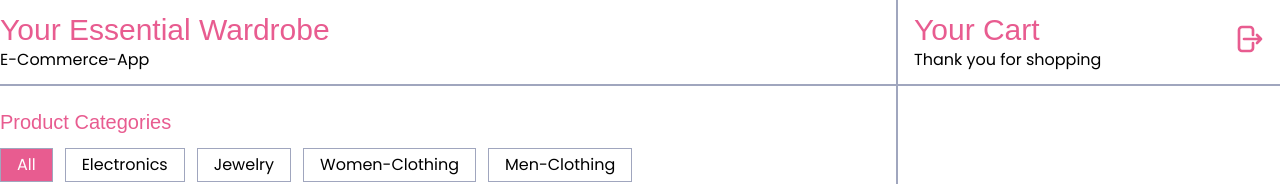
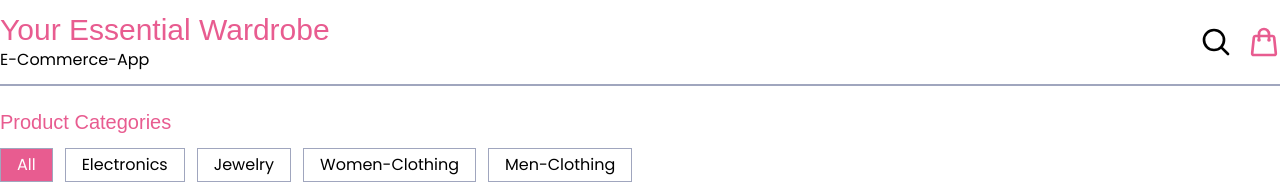
Before and after one commit to SLN4403/E-Commerce-Web, a website built with Vite: page index.html in a window 1280 px wide. Shown: the top 184 px of the page. Built offline with nearby package versions, Linux system fonts and the light colour scheme; a web font is replaced by a local one.

Commit message:
side bar open/close pt-1

```diff
--- a/index.html
+++ b/index.html
@@ -15,36 +15,41 @@
     <!-- NAVIGATION -->
     <nav class="border-b-2 z-40
          border-lines fixed w-full bg-white ">
+
       <div class="container">
         <div class="flex justify-between items-center py-3">
+
           <!-- BRAND NAMES -->
           <div class="brand ">
             <h1 class="font-heading text-3xl text-primary">Your Essential Wardrobe</h1>
             <p>E-Commerce-App</p>
           </div>
+
           <!-- BUTTONS -->
-          <div class="buttons flex gap-4">
-            <div class="searchBtn">
+          <div class="flex gap-4">
+            <button>
               <svg xmlns="http://www.w3.org/2000/svg" fill="none" viewBox="0 0 24 24" stroke-width="2"
                 stroke="currentColor" class="w-8 h-8">
                 <path stroke-linecap="round" stroke-linejoin="round"
                   d="M21 21l-5.197-5.197m0 0A7.5 7.5 0 105.196 5.196a7.5 7.5 0 0010.607 10.607z" />
               </svg>
-            </div>
-            <div class="cartBtn  stroke-primary">
-              <svg xmlns="http://www.w3.org/2000/svg" fill="none" viewBox="0 0 24 24" stroke-width="2" stroke=""
-                class="w-8 h-8">
-                <path stroke-linecap="round" stroke-linejoin="round"
-                  d="M15.75 10.5V6a3.75 3.75 0 10-7.5 0v4.5m11.356-1.993l1.263 12c.07.665-.45 1.243-1.119 1.243H4.25a1.125 1.125 0 01-1.12-1.243l1.264-12A1.125 1.125 0 015.513 7.5h12.974c.576 0 1.059.435 1.119 1.007zM8.625 10.5a.375.375 0 11-.75 0 .375.375 0 01.75 0zm7.5 0a.375.375 0 11-.75 0 .375.375 0 01.75 0z" />
+            </button>
+
+            <button onclick="cartBar()" id="open-btn" class="stroke-primary">
+              <svg xmlns="http://www.w3.org/2000/svg" fill="none" viewBox="0 0 24 24" stroke-width="2" stroke="" class="w-8 h-8">
+                <path stroke-linecap="round" stroke-linejoin="round" d="M15.75 10.5V6a3.75 3.75 0 10-7.5 0v4.5m11.356-1.993l1.263 12c.07.665-.45 1.243-1.119 1.243H4.25a1.125 1.125 0 01-1.12-1.243l1.264-12A1.125 1.125 0 015.513 7.5h12.974c.576 0 1.059.435 1.119 1.007zM8.625 10.5a.375.375 0 11-.75 0 .375.375 0 01.75 0zm7.5 0a.375.375 0 11-.75 0 .375.375 0 01.75 0z" />
               </svg>
-            </div>
+
+            </button>
+
           </div>
         </div>
       </div>
     </nav>
 
     <!-- SIDE BAR -->
-    <div class="cart-bar w-96 h-screen fixed top-0 right-0 bg-white z-50 border-s-2 border-lines flex flex-col">
+    <div id="cart-bar"
+      class="translate-x-full w-96 h-screen fixed top-0 right-0 bg-white z-50 border-s-2 border-lines flex flex-col">
 
       <!-- CART-HEADER -->
       <div class="cart-header border-b-2 border-lines">
@@ -55,16 +60,14 @@
             <p>Thank you for shopping</p>
           </div>
           <!-- BUTTONS -->
-          <div class="buttons flex gap-4">
           <div class="stroke-primary">
-              <button class="exit-btn">
+            <button id="exit-btn">
               <svg xmlns="http://www.w3.org/2000/svg" fill="none" viewBox="0 0 24 24" stroke-width="2" stroke=""
                 class="w-8 h-8">
                 <path stroke-linecap="round" stroke-linejoin="round"
                   d="M15.75 9V5.25A2.25 2.25 0 0013.5 3h-6a2.25 2.25 0 00-2.25 2.25v13.5A2.25 2.25 0 007.5 21h6a2.25 2.25 0 002.25-2.25V15m3 0l3-3m0 0l-3-3m3 3H9" />
               </svg>
             </button>
-            </div>
           </div>
         </div>
       </div>
--- /dev/null
+++ b/src/Shop.js
@@ -0,0 +1,16 @@
+import { cartBtnHandler } from "./core/handler";
+import { cartBar, closeBtn, openBtn } from "./core/selector";
+
+class Shop {
+
+    listener(){
+        // cartBar.addEventListener("click", cartBtnHandler)
+        closeBtn.addEventListener("click", cartBtnHandler)
+    }
+
+    init(){
+        this.listener();
+    }
+}
+
+export default Shop;
--- /dev/null
+++ b/src/core/functions.js
@@ -0,0 +1,3 @@
+// const cartBar = () =>{
+//     console.log(openBtn);
+// }
--- /dev/null
+++ b/src/core/handler.js
@@ -0,0 +1,6 @@
+import { cartBar } from "./selector";
+
+export const cartBtnHandler = () => {
+    // console.log("cartBar");
+    cartBar.classList.toggle("translate-x-full")
+}
--- /dev/null
+++ b/src/core/selector.js
@@ -0,0 +1,4 @@
+export const app = document.querySelector("#app");
+export const cartBar = app.querySelector("#cart-bar")
+export const openBtn = app.querySelector("#open-btn")
+export const closeBtn = app.querySelector("#close-btn")
--- a/src/main.js
+++ b/src/main.js
@@ -1 +1,5 @@
+import Shop from "./Shop";
 import "./input.css";
+
+const shop = new Shop();
+shop.init();
```
Also changed, not shown: src/core/data.js (added). Lines whose indentation alone changed are shown as unchanged.
